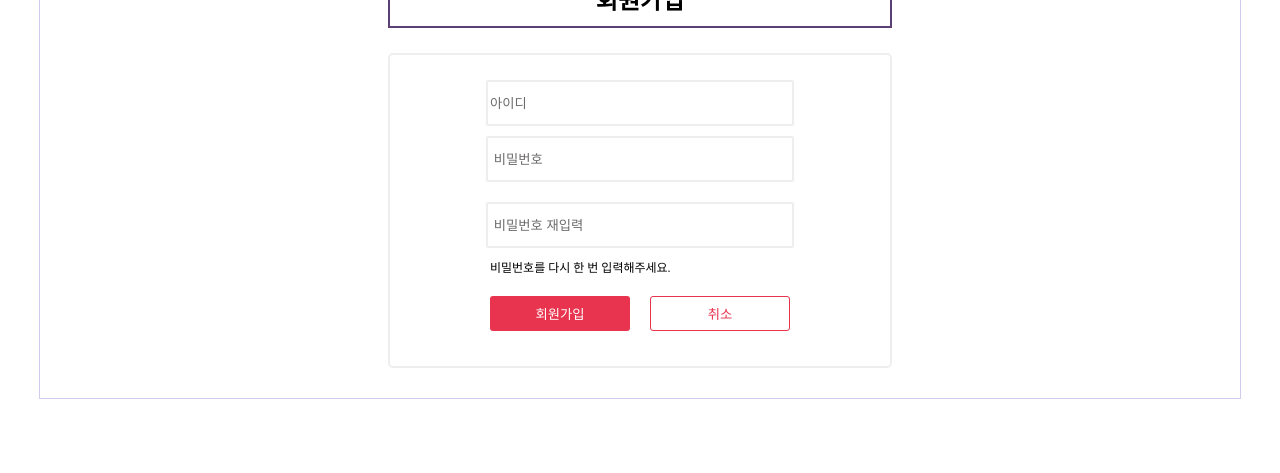
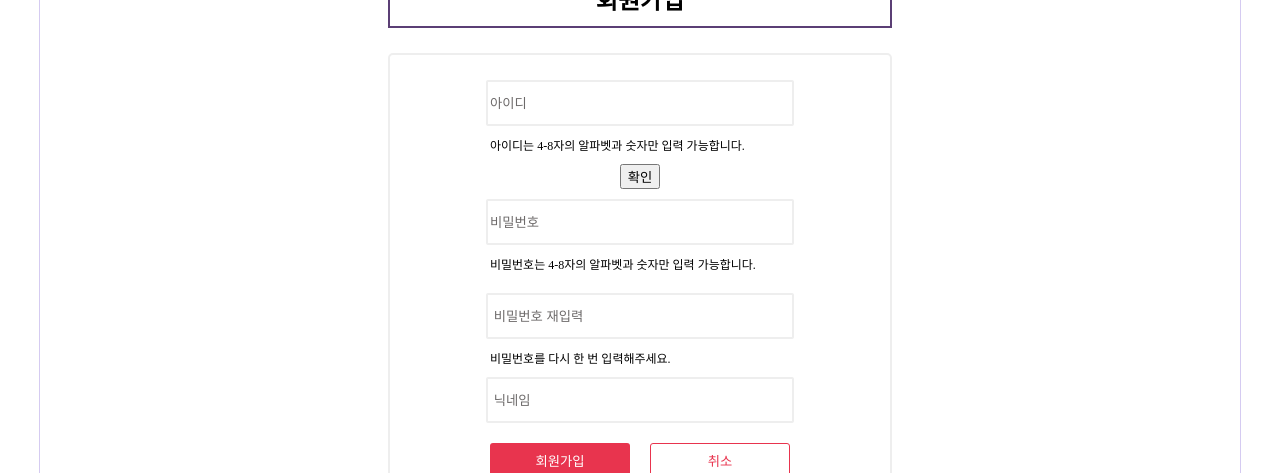
Before and after one commit to miniProject-20questions/20questions-FE, a React (Create React App) app in the folder 20questions/: page /user in a window 1280 px wide. Both pictures are taken after a click on the button "회원가입하기". Shown: the part 225-698 px from the top of the page. Built offline with nearby package versions, Linux system fonts and the light colour scheme.

Commit message:
회원가입 post 구현

```diff
--- a/20questions/src/components/Layout/LoginLayout.jsx
+++ b/20questions/src/components/Layout/LoginLayout.jsx
@@ -1,5 +1,6 @@
 import React from "react";
 import { useState } from "react";
+import axios from "axios";
 import styled from "styled-components";
 
 function LoginLayout() {
@@ -8,24 +9,74 @@ function LoginLayout() {
     onToggle(!toggle);
   };
 
-  const [show, setShow] = useState(false);
-  const ShowHelp = () => {
-    setShow(true);
+  const [user, setUser] = useState({
+    id: "",
+    pw: "",
+    confirm: "",
+    nickname: "",
+  });
+
+  const [validate, setValidate] = useState(true);
+  const onChange = (e) => {
+    const { name, value } = e.target;
+    setUser({
+      ...user,
+      [name]: value,
+    });
+    // if (value.length > 15) {
+    //   setUser({
+    //     ...setUser,
+    //     id: user.id,
+    //   });
+    // }
+    const regExp = /[a-zA-Z0-9]{4,8}$/; // 각각 4-8까지 입력가능
+    let inputId = value;
+    const idtest = regExp.test(inputId);
+    if (!idtest) {
+      return setValidate(true);
+    } else {
+      return setValidate(false);
+    }
   };
+  console.log(user);
+  console.log(user.id);
+  console.log(user.pw);
 
+  //axios
+  const onSubmitHandler = (e) => {
+    e.preventDefault();
+    axios.post("http://localhost:3001/user", user);
+  };
   return (
     <Layout>
       <Title>{toggle ? "로그인" : "회원가입"}</Title>
       <Container>
         <Box>
-          <InputInfo placeholder="아이디" onClick={ShowHelp} />
-          {show && (
-            <InfoP>아이디는 4-8자의 알파벳과 숫자만 입력 가능합니다.</InfoP>
-          )}
-          <InputInfo placeholder=" 비밀번호" />
-          {show && (
-            <InfoP>비밀번호는 4-8자의 알파벳과 숫자만 입력 가능합니다.</InfoP>
-          )}
+          <InputInfo
+            placeholder="아이디"
+            onChange={onChange}
+            name="id"
+            value={user.id}
+          />
+          {toggle
+            ? ""
+            : validate && (
+                <InfoP>아이디는 4-8자의 알파벳과 숫자만 입력 가능합니다.</InfoP>
+              )}
+          {!toggle && <button>확인</button>}
+          <InputInfo
+            placeholder="비밀번호"
+            onChange={onChange}
+            name="pw"
+            value={user.pw}
+          />
+          {toggle
+            ? ""
+            : validate && (
+                <InfoP>
+                  비밀번호는 4-8자의 알파벳과 숫자만 입력 가능합니다.
+                </InfoP>
+              )}
         </Box>
 
         {toggle ? (
@@ -45,10 +96,21 @@ function LoginLayout() {
           </Box>
         ) : (
           <Box toggle={toggle}>
-            <InputInfo placeholder=" 비밀번호 재입력" />
+            <InputInfo
+              placeholder=" 비밀번호 재입력"
+              onChange={onChange}
+              name="confirm"
+              value={user.confirm}
+            />
             <InfoP>비밀번호를 다시 한 번 입력해주세요.</InfoP>
+            <InputInfo
+              placeholder=" 닉네임"
+              onChange={onChange}
+              name="nickname"
+              value={user.nickname}
+            />
             <ButtonArea>
-              <ButtonFull onClick={ShowJoin}>회원가입</ButtonFull>
+              <ButtonFull onClick={onSubmitHandler}>회원가입</ButtonFull>
               <Button onClick={ShowJoin}>취소</Button>
             </ButtonArea>
           </Box>
--- a/20questions/src/view/Login.jsx
+++ b/20questions/src/view/Login.jsx
@@ -1,5 +1,4 @@
 import React from "react";
-import styled from "styled-components";
 
 //컴포넌트
 import LoginLayout from "../components/Layout/LoginLayout";
```
